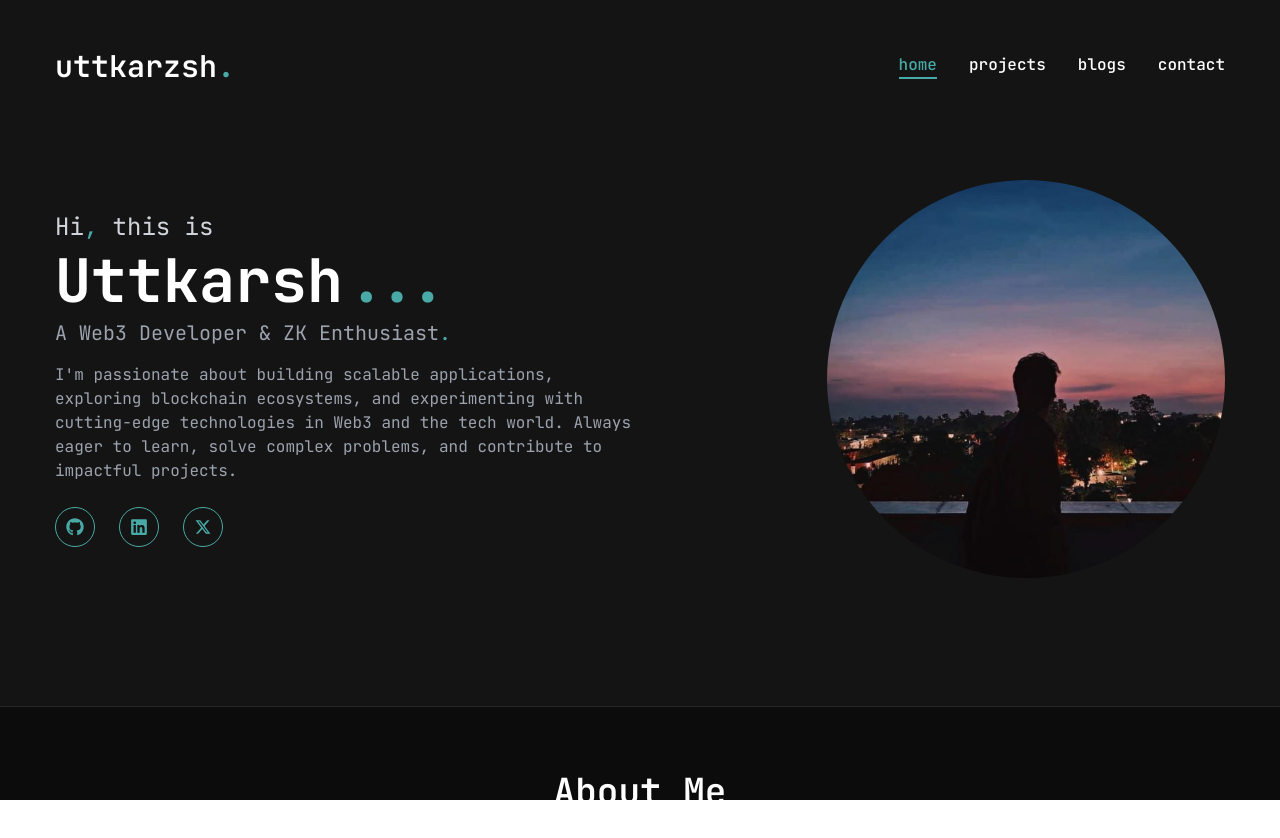
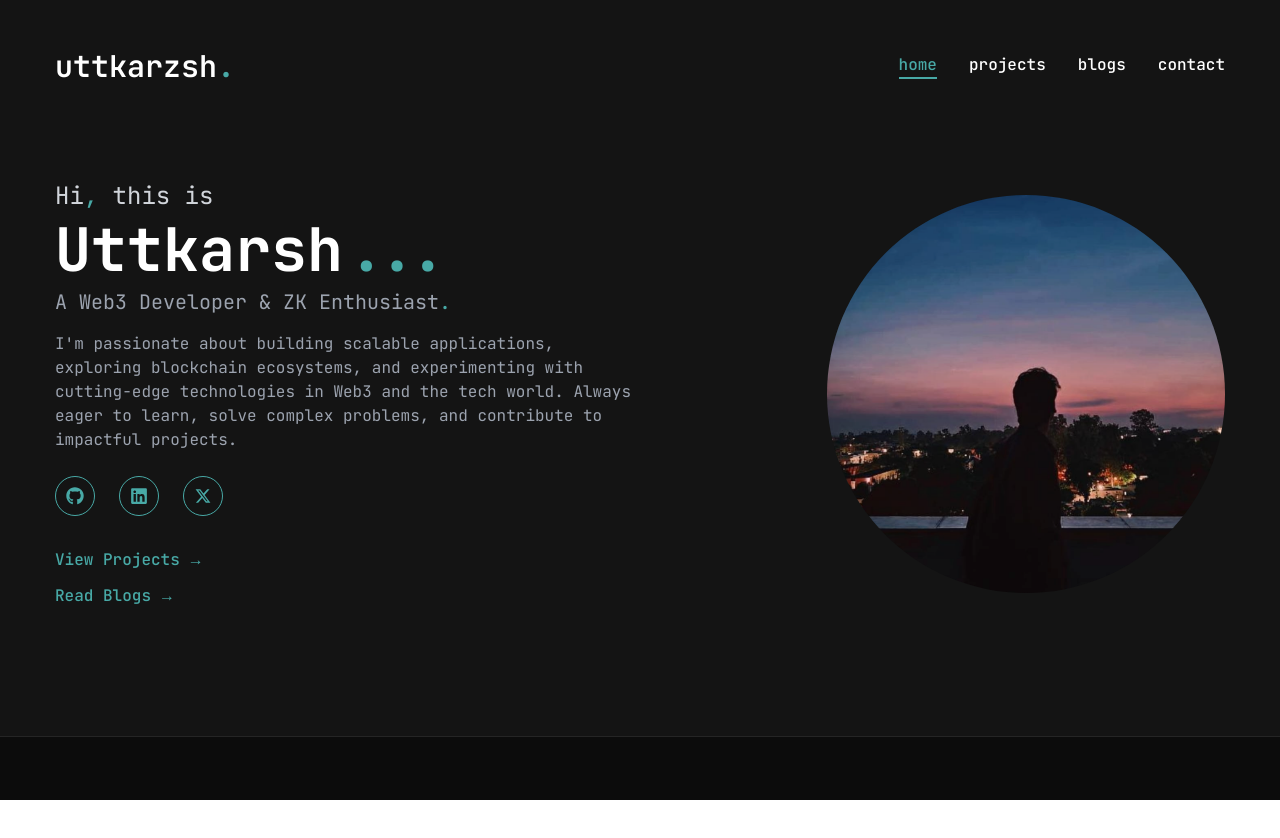
Before and after one commit to uttkarzsh/uttkarzsh.github.io, a Next.js app: page / in a window 1280 px wide. Shown: the top 838 px of the page. Built offline with nearby package versions, Linux system fonts and the light colour scheme.

Commit message:
add links on homepage

```diff
--- a/src/app/page.tsx
+++ b/src/app/page.tsx
@@ -2,6 +2,7 @@
 import Socials from "@/components/Socials";
 import Photo from "@/components/Photo";
 import { motion } from "framer-motion";
+import { FaArrowRight } from "react-icons/fa";
 
 export default function Home() {
   return (
@@ -28,6 +29,16 @@ export default function Home() {
                 containerStyles="flex gap-6"
                 iconStyles="w-10 h-10 border border-accent rounded-full flex justify-center items-center text-accent text-lg hover:bg-accent hover:text-primary transition-all duration-500"
               />
+            </div>
+
+            {/* Extra Links */}
+            <div className="flex flex-col items-center xl:items-start gap-3 mt-8 text-accent text-sm sm:text-base font-medium">
+              <a href="/projects" className="flex items-center gap-2 hover:translate-x-1 transition-transform duration-300">
+                View Projects <span className="text-accent">→</span>
+              </a>
+              <a href="/blogs" className="flex items-center gap-2 hover:translate-x-1 transition-transform duration-300">
+                Read Blogs <span className="text-accent">→</span>
+              </a>
             </div>
           </div>
 
```
Also changed, not shown: tsconfig.json (+22 -6 lines).
